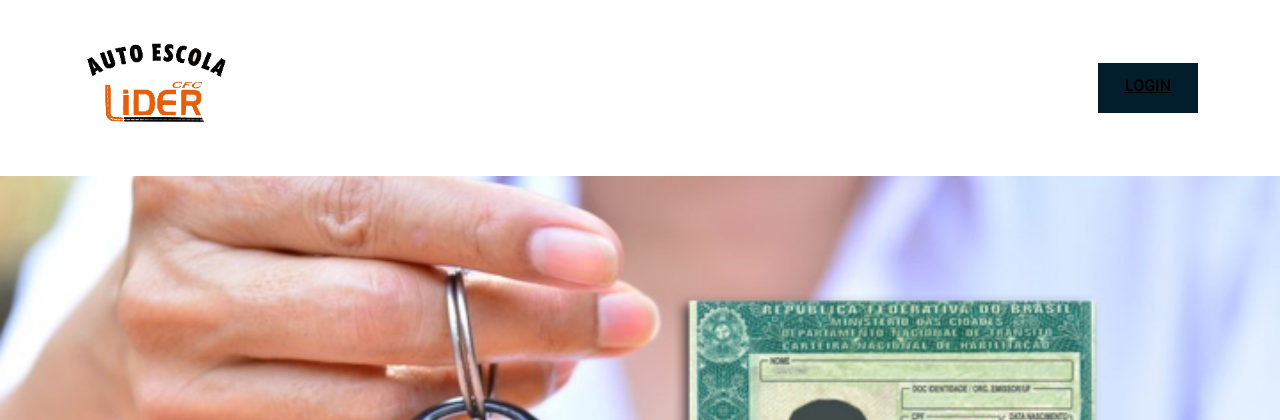
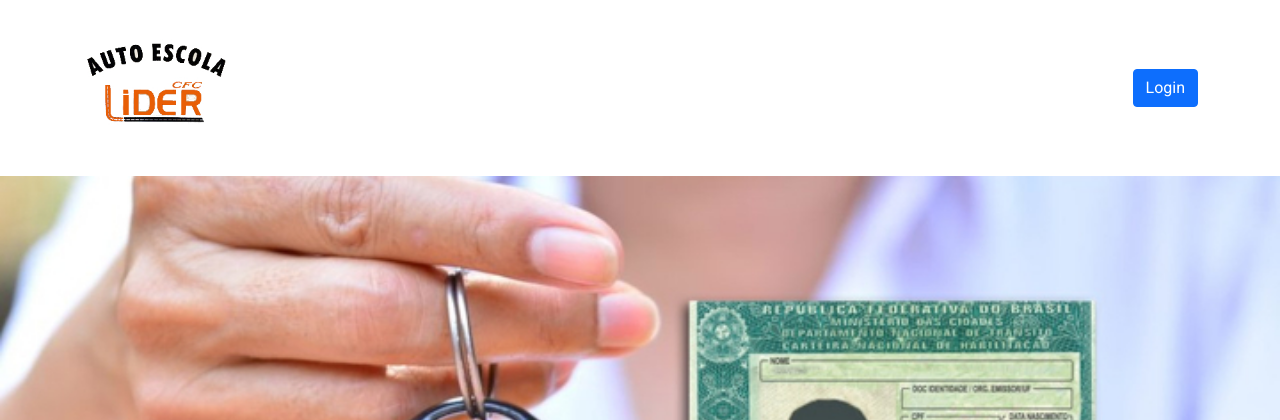
Before and after one commit to alvaro-morais/Auto-escola-web, a Django app: page / in a window 1280 px wide. Shown: the top 420 px of the page. Run offline with Django 3.2, Linux system fonts and the light colour scheme; some libraries are stand-ins or nearby versions.

Commit message:
Últimas mudanças

```diff
--- a/templates/principal.html
+++ b/templates/principal.html
@@ -26,28 +26,7 @@
           aria-controls="navbarNav" aria-expanded="false" aria-label="Toggle navigation">
           <span class="navbar-toggler-icon"></span>
         </button>
-        <div class="collapse navbar-collapse  flex-row-reverse" id="navbarNav">
-          <ul class="navbar-nav">
-            <div class="collapse navbar-collapse  flex-row-reverse" id="navbarNav">
-              <ul class="navbar-nav">
-                <div id="header">
-                  <div class="container">
-                    <nav class="navbar navbar-expand-lg navbar-light justify-content-between links">
-                      <button class="navbar-toggler" type="button" data-bs-toggle="collapse" data-bs-target="#navbarNav"
-                        aria-controls="navbarNav" aria-expanded="false" aria-label="Toggle navigation">
-                        <span class="navbar-toggler-icon"></span>
-                      </button>
-                      <div class="collapse navbar-collapse" id="navbarNav">
-                        <ul class="navbar-nav">
-                          <li class="nav-item">
-                            <label class="nav-link active" aria-current="page">
-                              <a style="color: black" href="/admin">Login</a> </label>
-                          </li>
-                        </ul>
-                      </div>
-                    </nav>
-                  </div>
-                </div>
+        <a class="btn btn-primary" href="/admin" role="button" style="color: white">Login</a>
 
           </ul>
         </div>
```
Also changed, not shown: static/adminstyle.css (+8 -0 lines).
